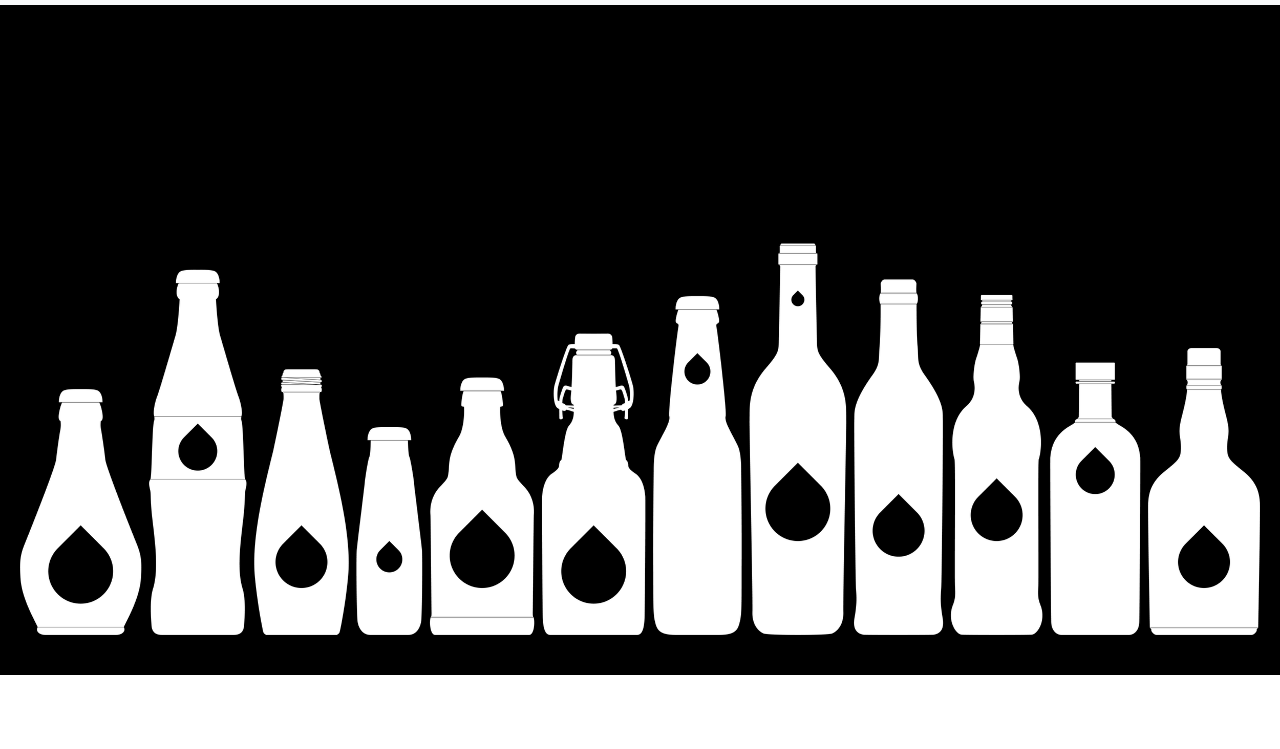
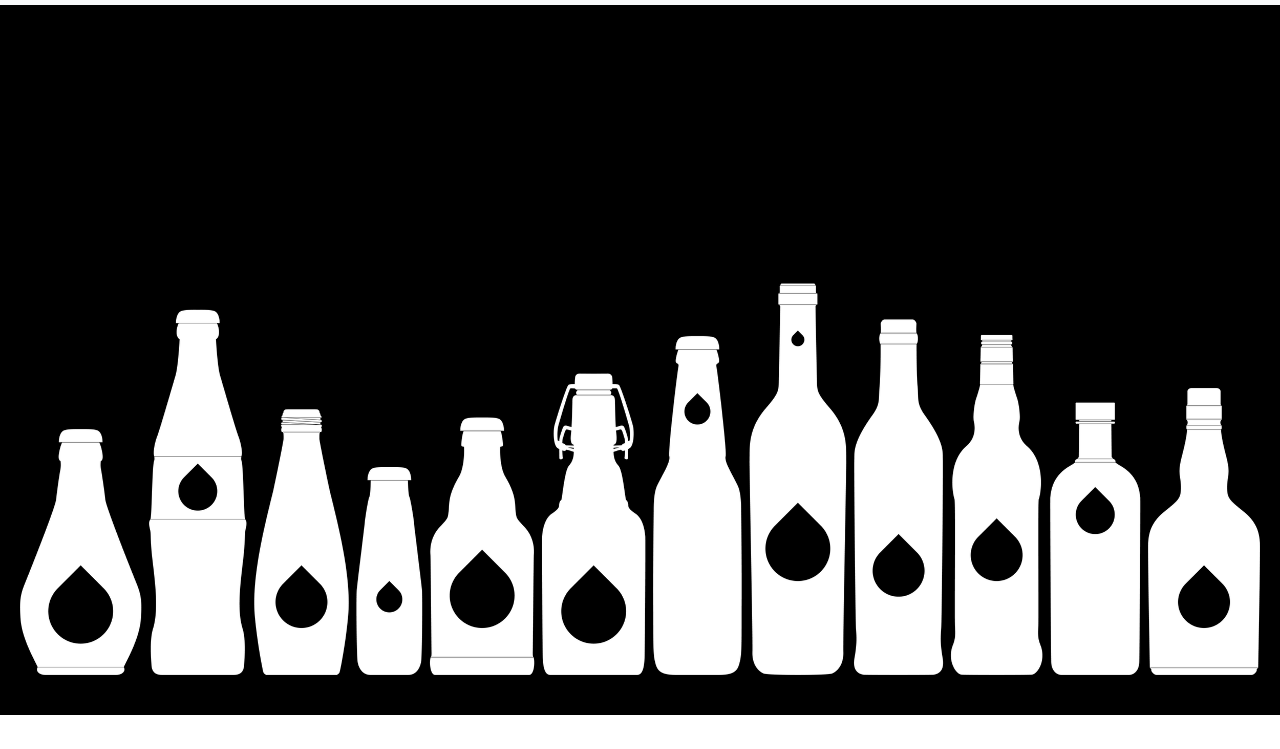
Before and after one commit to vitoriaess/landing-page-tentaiva, a plain HTML site: page index.html in a window 1280 px wide. Shown: the part 51-800 px from the top of the page. Drawn offline with nearby package versions, Linux system fonts and the light colour scheme.

Commit message:
trabalho finalizado

```diff
--- a/css/style.css
+++ b/css/style.css
@@ -22,6 +22,7 @@
 }
 
 .imagem-inicial img{
+    padding-top: 5vh;
     width: 100vw;
     margin-top: 2vh;
 }
```
Also changed, not shown: index.html (+0 -18 lines), imagens/imagem-principal/img-principal.png (deleted).
